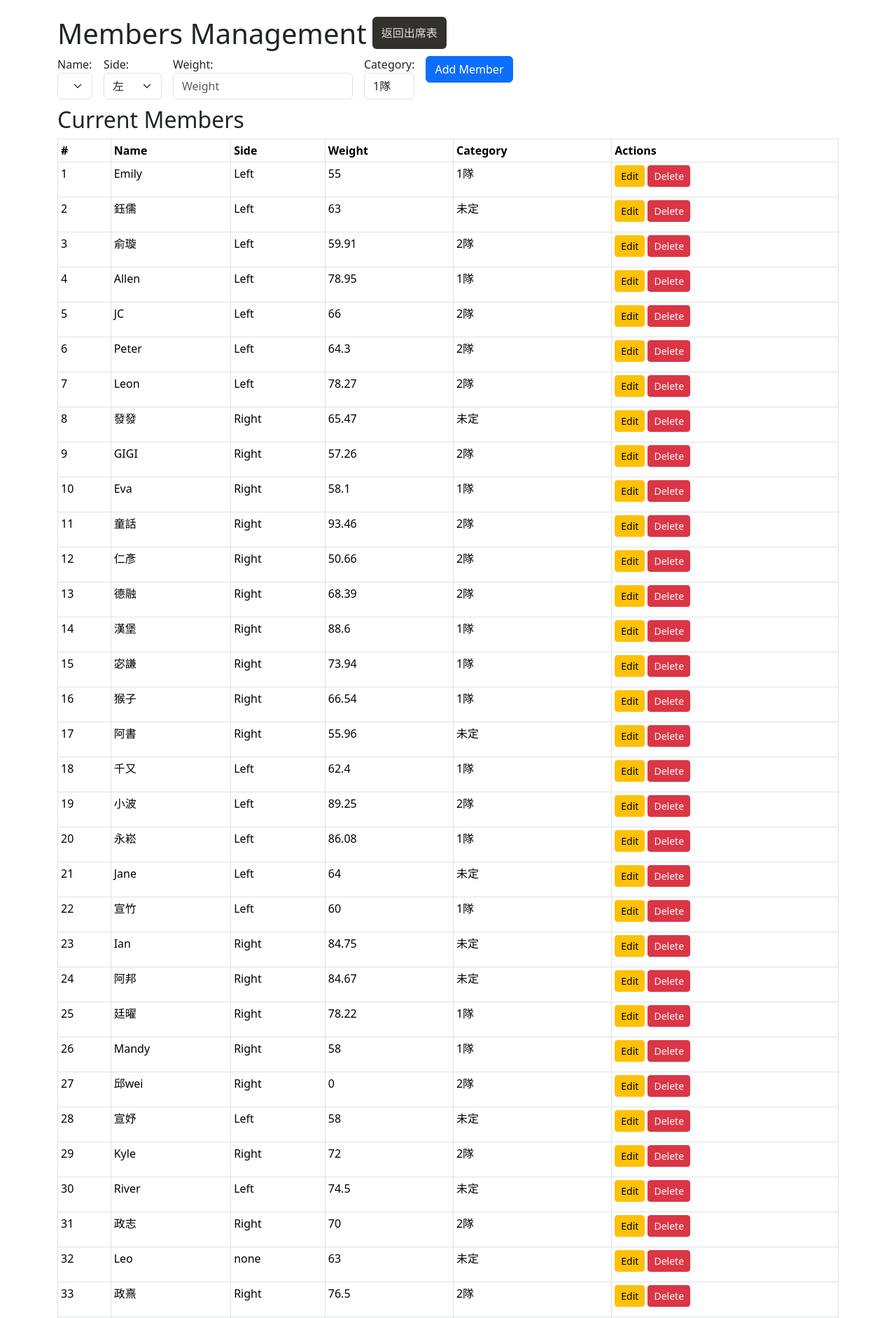
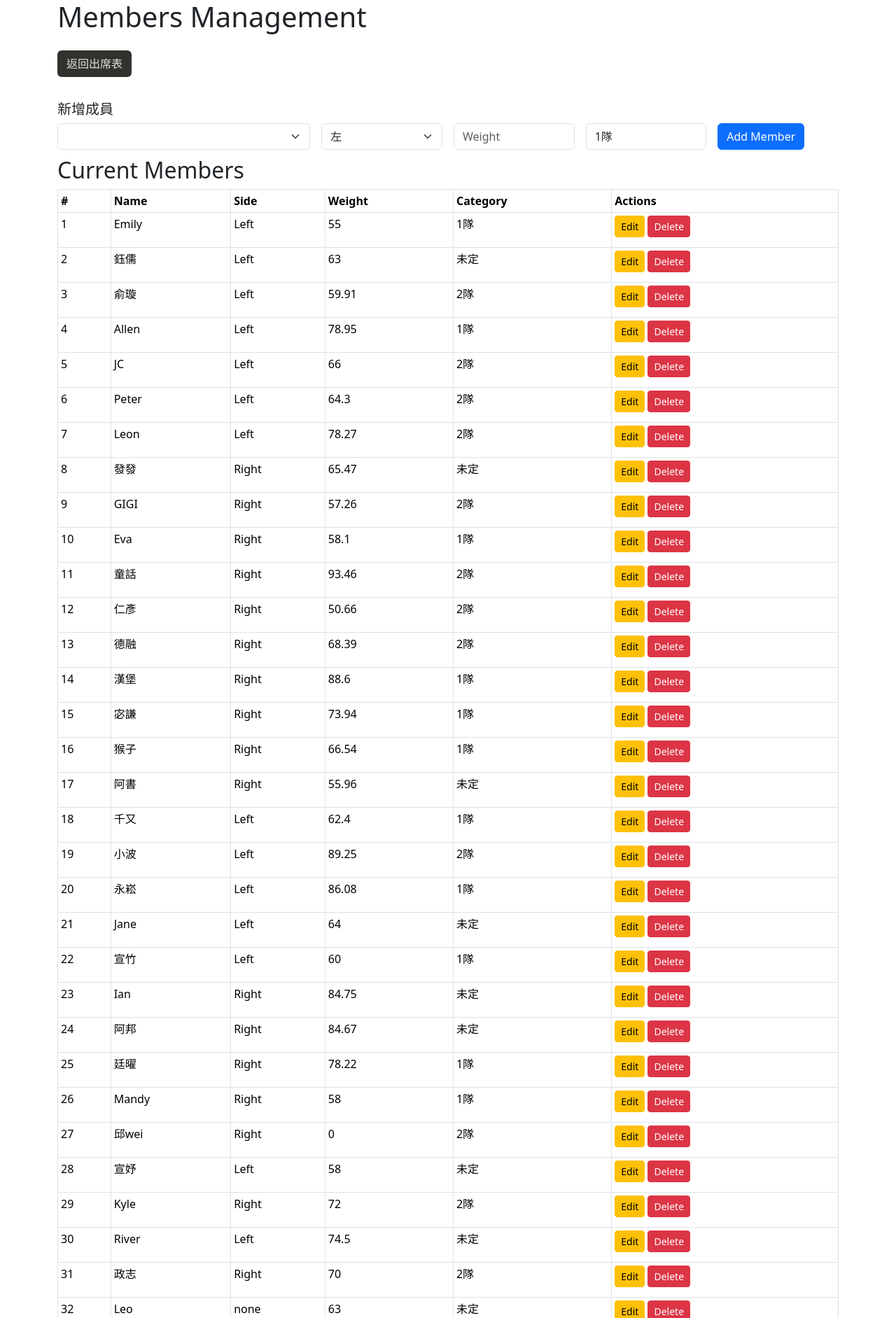
Before and after one commit to evafan1999/dragon-boat-new, a FastAPI app: page /members in a window 1280 px wide. Shown: the top 1883 px of the page at 70% size. Run offline with FastAPI, Linux system fonts and the light colour scheme; data comes from the database, SQL or seed files in the repository; data that the repository does not hold is empty.

Commit message:
update members.html

```diff
--- a/templates/members.html
+++ b/templates/members.html
@@ -9,23 +9,30 @@
     <link rel="stylesheet" href="/static/styles.css">
 </head>
 <body>
-    <div class="container mt-4">
-        <div class="row g-3">
-            <h1 class="col-auto">Members Management</h1>
+    <main class="container">
+        <h1 class="mb-4">Members Management</h1>
         <button class="btn col-auto" style="background-color: #33312E; color: #E0E2DB; text-align: right;" onclick="window.location.href='/'">返回出席表</button>
-        </div>
 
+        <!-- -------------------------------------------------------------------------------------------------------- -->
+        <div class="mt-4">
+            <h5>新增成員</h5>
             <form id="memberForm" class="row g-3">
-
-            <div class="col-auto">
-                <label for="name">Name:</label>
+                <div class="col-md-4">
+                    <!-- <label for="name">Name:</label> -->
                     <select class="form-select" id="name" required>
                         <!-- Options will be populated dynamically -->
                     </select>
                 </div>
 
-            <div class="col-auto">
-                <label for="side">Side:</label>
+                <!-- <div class="col-md-2">
+                    <select class="form-select" id="gender">
+                        <option value="male">男</option>
+                        <option value="female">女</option>
+                    </select>
+                </div> -->
+
+                <div class="col-md-2">
+                    <!-- <label for="side">Side:</label> -->
                     <select class="form-select" id="side" required>
                         <option value="Left">左</option>
                         <option value="Right">右</option>
@@ -33,13 +40,13 @@
                     </select>
                 </div>
 
-            <div class="col-auto">
-                <label for="weight">Weight:</label>
+                <div class="col-md-2">
+                    <!-- <label for="weight">Weight:</label> -->
                     <input class="form-control" type="number" id="weight" placeholder="Weight" step="0.1" required>
                 </div>
 
-            <div class="col-auto">
-                <label for="category">Category:</label>
+                <div class="col-md-2">
+                    <!-- <label for="category">Category:</label> -->
                     <select id="category" name="category" class="form-control" required>
                         <option value="One">1隊</option>
                         <option value="Two">2隊</option>
@@ -47,10 +54,13 @@
                     </select>
                 </div>
 
-            <div class="col-auto">
+
+                <div class="col-md-2">
                     <button type="submit" class="btn btn-primary">Add Member</button>
                 </div>
             </form>
+        </div>
+        <!-- -------------------------------------------------------------------------------------------------------- -->
 
         <h2>Current Members</h2>
         <table id="membersTable" class="table table-sm table-bordered">
@@ -69,7 +79,7 @@
             </tbody>
         </table>
         <button class="btn" style="background-color: #33312E; color: #E0E2DB;" onclick="window.location.href='/'">返回出席表</button>
-    </div>
+    </main>
     <footer class="mt-4">
         <div class="text-center p-3">
             <p>&copy; 2024 Paddle Zelos | Developed by yunjung906</p>
```
Lines whose indentation alone changed are shown as unchanged.
